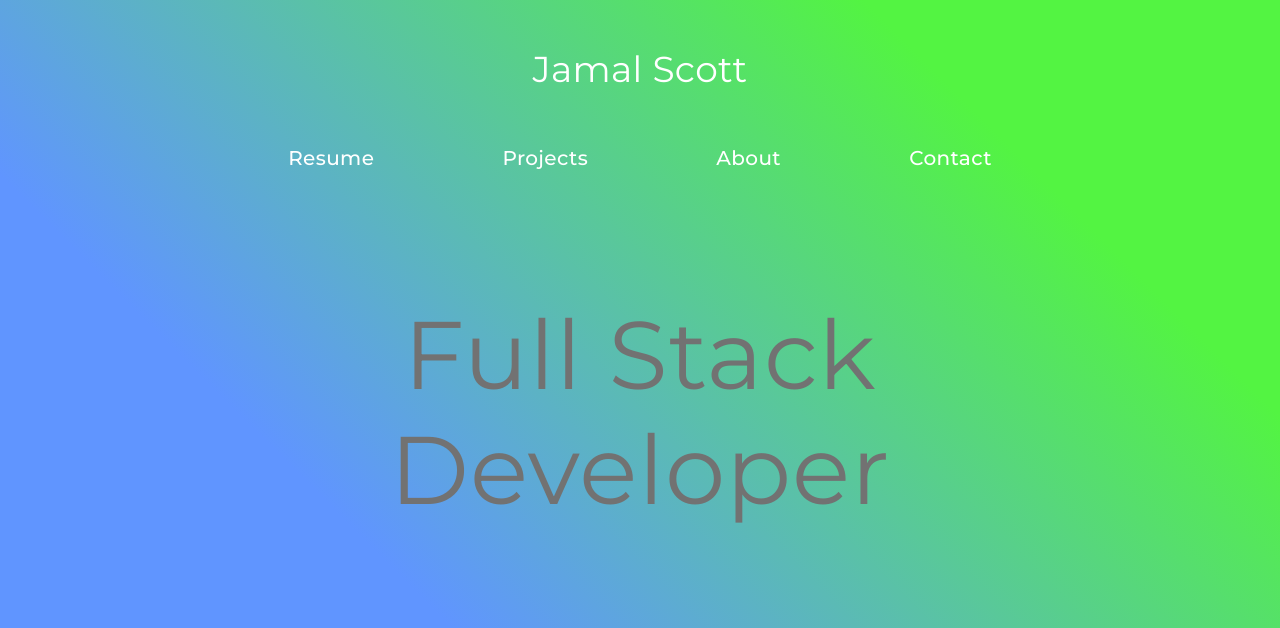
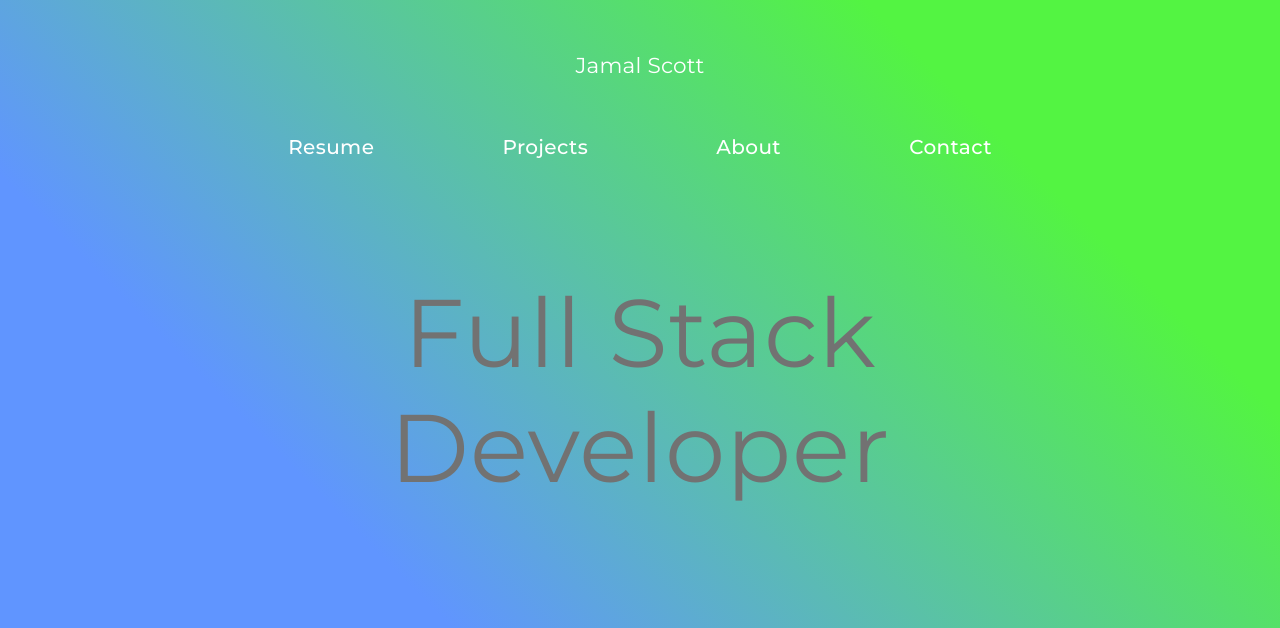
Before and after one commit to dumorewithcode/portfolio, a Gatsby site in the folder client/: page / in a window 1280 px wide. Shown: the top 628 px of the page. Built offline with nearby package versions, Linux system fonts and the light colour scheme; Gatsby itself is replaced by a stand-in of ours.

Commit message:
updated NavBar title size

```diff
--- a/client/src/client/components/NavBar/NavBar.js
+++ b/client/src/client/components/NavBar/NavBar.js
@@ -40,7 +40,7 @@ const styles = {
     fontFamily: '"Montserrat"',
     color: "#fff",
     textDecoration: "none",
-    fontSize: "4.5vmin",
+    fontSize: "2.7vmin",
   },
 
   toolbarContainer: {
```
Also changed, not shown: 1 other file.
